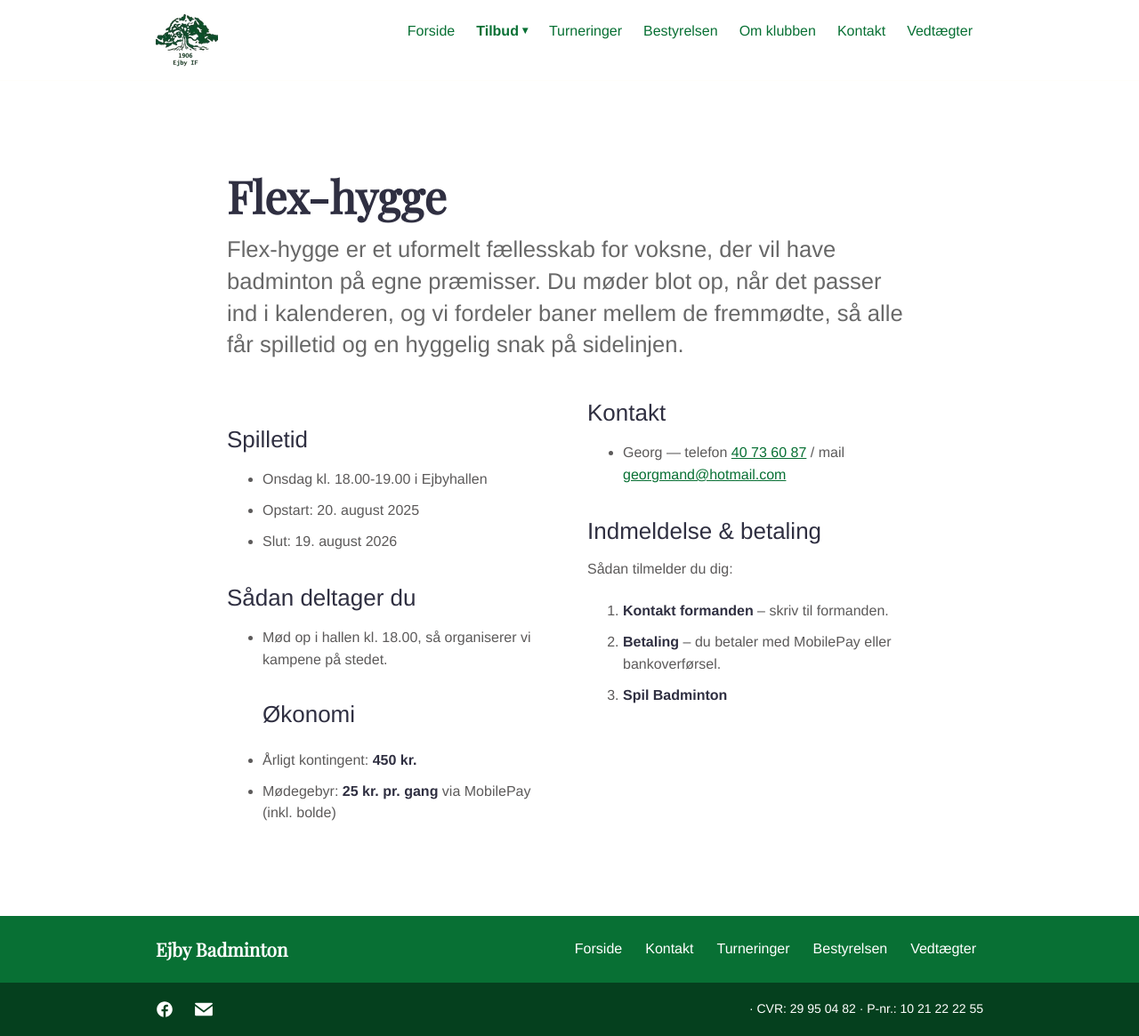
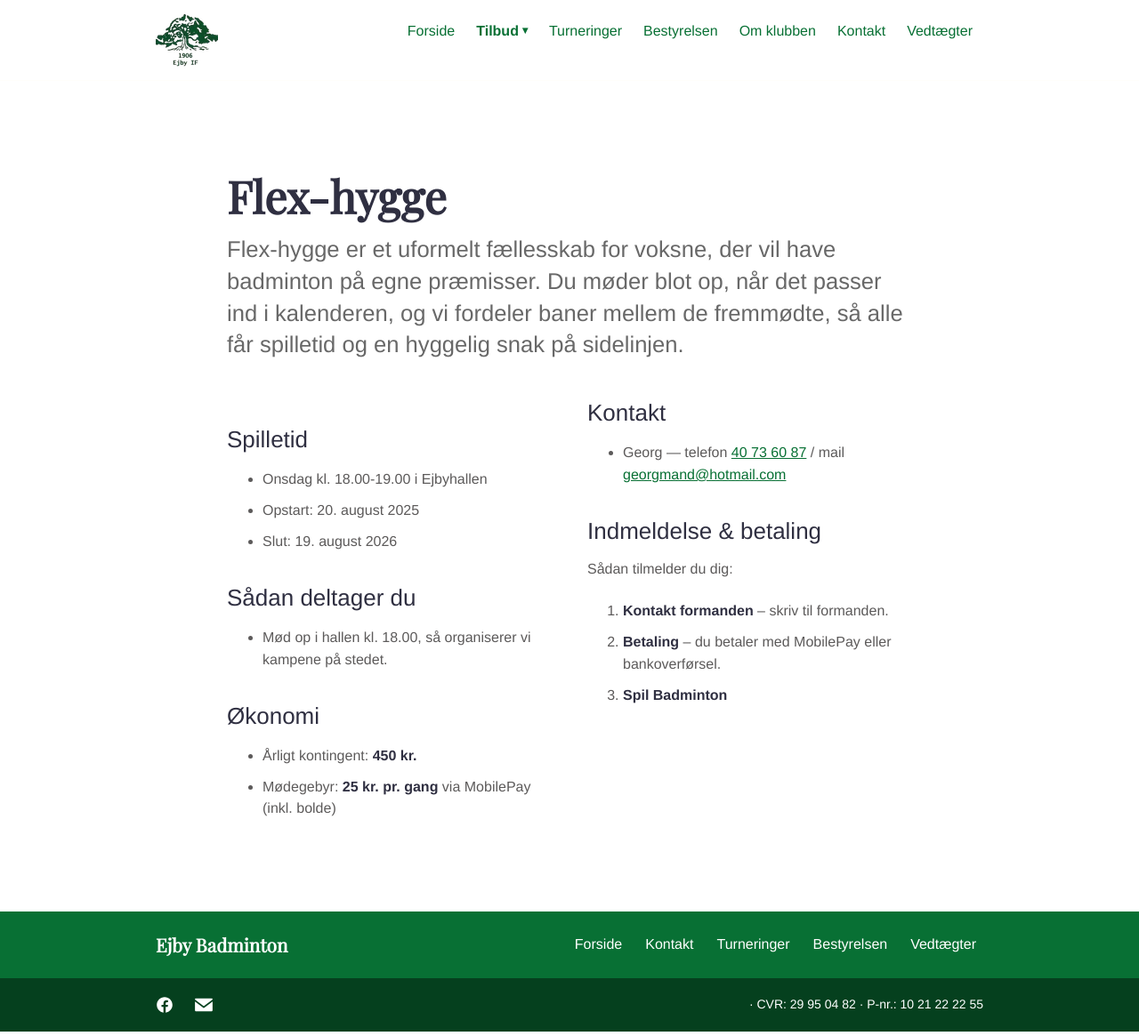
Before and after one commit to Ejby-badminton/web-site, a Jekyll site: the page built from indhold/sider/_tilbud/flex-hygge.md, in a window 1280 px wide. Shown: the whole page at 89% size. Built offline with Jekyll 4.4.1, drawn with Linux system fonts in a browser that asks for light colours.

Commit message:
fix: break-after:avoid på overskrifter og blank linje i flex-hygge

```diff
--- a/_sass/pages/_page-service.scss
+++ b/_sass/pages/_page-service.scss
@@ -16,16 +16,16 @@
         column-span: all;
       }
 
-      h2,
-      h3,
       ul,
       ol,
       p {
         break-inside: avoid;
       }
 
-      h2 {
-        break-before: auto;
+      h2,
+      h3 {
+        break-inside: avoid;
+        break-after: avoid;
       }
     }
   }
--- a/indhold/sider/_tilbud/flex-hygge.md
+++ b/indhold/sider/_tilbud/flex-hygge.md
@@ -18,6 +18,7 @@
 ## Sådan deltager du
 
 - Mød op i hallen kl. 18.00, så organiserer vi kampene på stedet.
+
 ## Økonomi
 
 - Årligt kontingent: **450 kr.**
```
